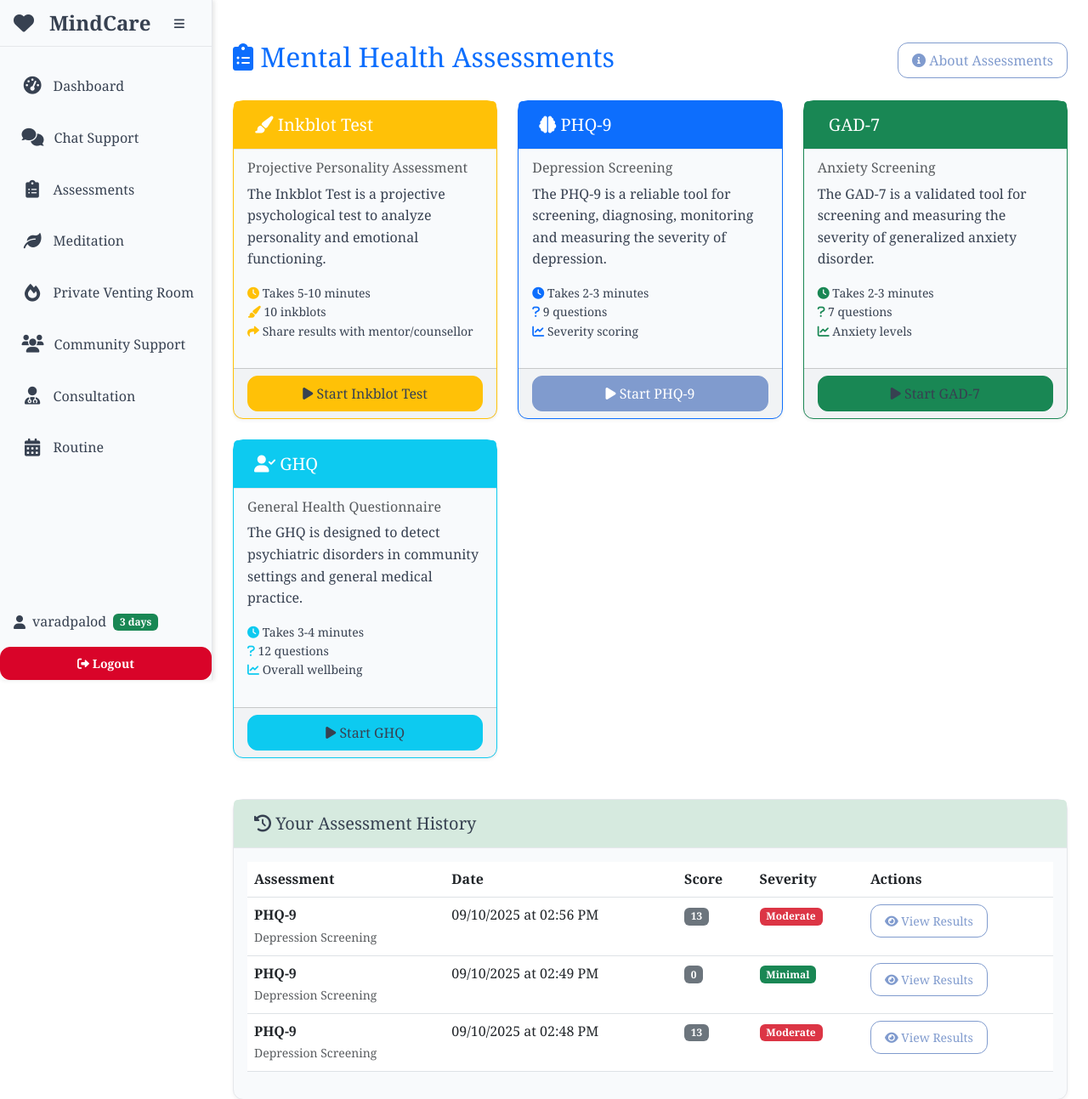
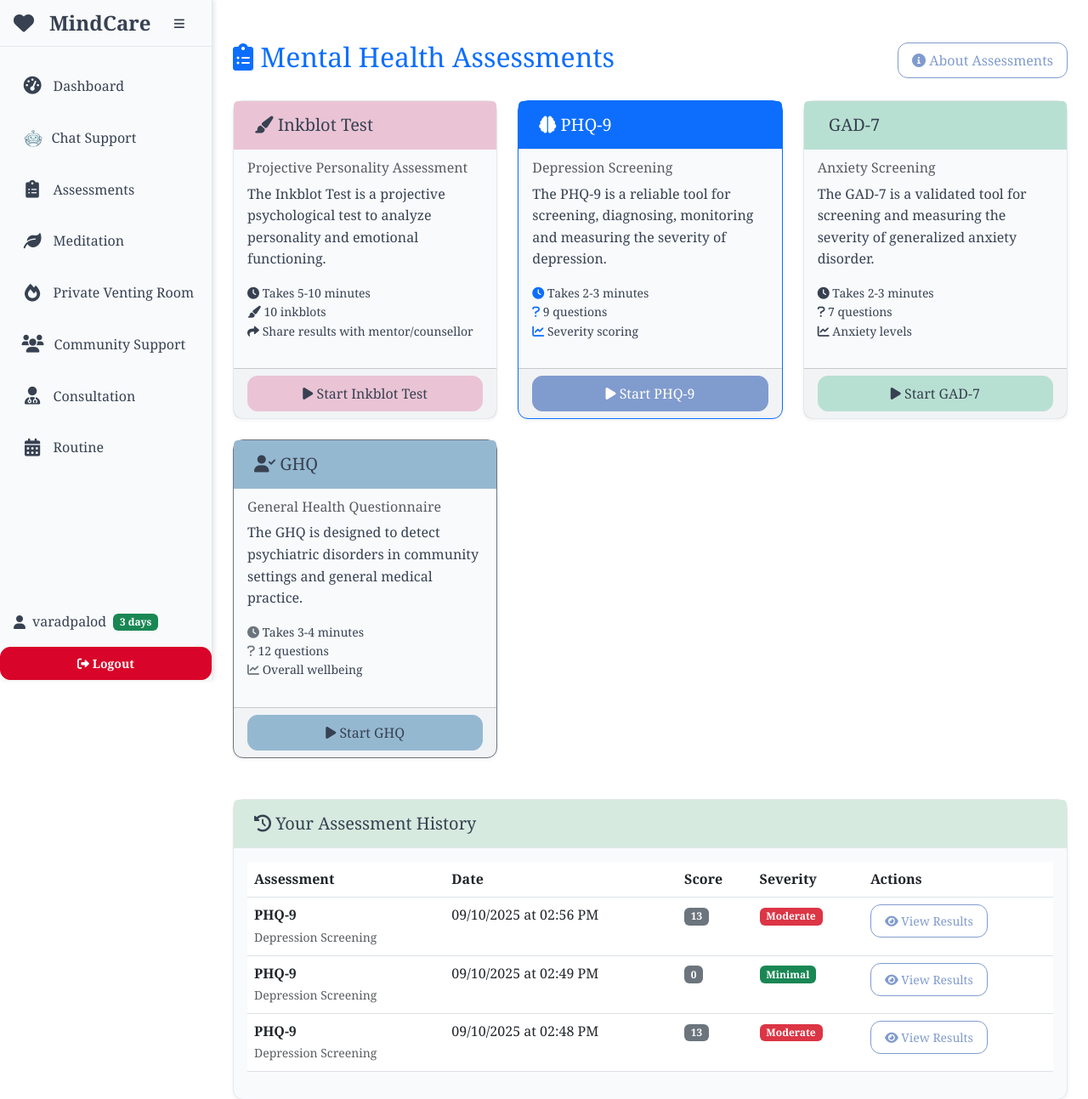
Before and after one commit to SarangRao20/SIH-MentalHealth, a Flask app: page /assessments in a window 1280 px wide. Shown: the top 1293 px of the page at 85% size. Run offline with Flask 3, Linux system fonts and the light colour scheme; a user stored in the database is signed in.

Commit message:
color theme change

```diff
--- a/static/css/style.css
+++ b/static/css/style.css
@@ -107,6 +107,25 @@ body {
   padding: 1rem 1.5rem;
   font-weight: bold;
   font-size: 1.1rem;
+}
+
+/* Custom background colors for assessment cards based on new color variables */
+.card-header.bg-destructive, .btn.btn-destructive {
+  background-color: var(--destructive) !important;
+  color: var(--destructive-foreground) !important;
+  border-color: var(--destructive) !important;
+}
+
+.card-header.bg-accent, .btn.btn-accent {
+  background-color: var(--accent) !important;
+  color: var(--accent-foreground) !important;
+  border-color: var(--accent) !important;
+}
+
+.card-header.bg-secondary, .btn.btn-secondary {
+  background-color: var(--secondary) !important;
+  color: var(--secondary-foreground) !important;
+  border-color: var(--secondary) !important;
 }
 
 /* --- */
@@ -497,3 +516,22 @@ footer {
 .sidebar-header .logo-section:hover i.fas.fa-heart {
     color: var(--primary); /* Soft periwinkle accent on hover */
 }
+
+/* Default icon style */
+.chatbot-icon {
+    display: inline-block;
+    width: 20px;
+    height: 20px;
+    background-image: url('../images/bot.png'); /* The default image */
+    background-size: contain;
+    background-repeat: no-repeat;
+    background-position: center;
+    margin-right: 10px;
+    vertical-align: middle;
+    transition: background-image 0.3s ease-in-out;
+}
+
+/* Hover effect to change the image */
+.chatbot-link:hover .chatbot-icon {
+    background-image: url('../images/bot2.png'); /* The new image on hover */
+}
--- a/templates/assessments.html
+++ b/templates/assessments.html
@@ -17,11 +17,10 @@
         </div>
     </div>
 
-    <!-- Available Assessments -->
     <div class="row g-4 mb-5">
         <div class="col-md-6 col-lg-4">
-            <div class="card h-100 border-warning">
-                <div class="card-header bg-warning text-white">
+            <div class="card h-100 border-destructive">
+                <div class="card-header bg-destructive text-white">
                     <h5 class="card-title mb-0">
                         <i class="fas fa-paint-brush"></i> Inkblot Test
                     </h5>
@@ -32,13 +31,13 @@
                         The Inkblot Test is a projective psychological test to analyze personality and emotional functioning.
                     </p>
                     <ul class="list-unstyled small">
-                        <li><i class="fas fa-clock text-warning"></i> Takes 5-10 minutes</li>
-                        <li><i class="fas fa-paint-brush text-warning"></i> 10 inkblots</li>
-                        <li><i class="fas fa-share text-warning"></i> Share results with mentor/counsellor</li>
+                        <li><i class="fas fa-clock text-destructive"></i> Takes 5-10 minutes</li>
+                        <li><i class="fas fa-paint-brush text-destructive"></i> 10 inkblots</li>
+                        <li><i class="fas fa-share text-destructive"></i> Share results with mentor/counsellor</li>
                     </ul>
                 </div>
                 <div class="card-footer">
-                        <a href="/inkblot" class="btn btn-warning w-100">
+                        <a href="/inkblot" class="btn btn-destructive w-100">
                         <i class="fas fa-play"></i> Start Inkblot Test
                     </a>
                 </div>
@@ -71,8 +70,8 @@
         </div>
 
         <div class="col-md-6 col-lg-4">
-            <div class="card h-100 border-success">
-                <div class="card-header bg-success text-white">
+            <div class="card h-100 border-accent">
+                <div class="card-header bg-accent text-white">
                     <h5 class="card-title mb-0">
                         <i class="fas fa-heart-rate"></i> GAD-7
                     </h5>
@@ -83,13 +82,13 @@
                         The GAD-7 is a validated tool for screening and measuring the severity of generalized anxiety disorder.
                     </p>
                     <ul class="list-unstyled small">
-                        <li><i class="fas fa-clock text-success"></i> Takes 2-3 minutes</li>
-                        <li><i class="fas fa-question text-success"></i> 7 questions</li>
-                        <li><i class="fas fa-chart-line text-success"></i> Anxiety levels</li>
+                        <li><i class="fas fa-clock text-accent"></i> Takes 2-3 minutes</li>
+                        <li><i class="fas fa-question text-accent"></i> 7 questions</li>
+                        <li><i class="fas fa-chart-line text-accent"></i> Anxiety levels</li>
                     </ul>
                 </div>
                 <div class="card-footer">
-                    <a href="{{ url_for('assessment_form', assessment_type='GAD-7') }}" class="btn btn-success w-100">
+                    <a href="{{ url_for('assessment_form', assessment_type='GAD-7') }}" class="btn btn-accent w-100">
                         <i class="fas fa-play"></i> Start GAD-7
                     </a>
                 </div>
@@ -97,8 +96,8 @@
         </div>
 
         <div class="col-md-6 col-lg-4">
-            <div class="card h-100 border-info">
-                <div class="card-header bg-info text-white">
+            <div class="card h-100 border-secondary">
+                <div class="card-header bg-secondary text-white">
                     <h5 class="card-title mb-0">
                         <i class="fas fa-user-check"></i> GHQ
                     </h5>
@@ -109,13 +108,13 @@
                         The GHQ is designed to detect psychiatric disorders in community settings and general medical practice.
                     </p>
                     <ul class="list-unstyled small">
-                        <li><i class="fas fa-clock text-info"></i> Takes 3-4 minutes</li>
-                        <li><i class="fas fa-question text-info"></i> 12 questions</li>
-                        <li><i class="fas fa-chart-line text-info"></i> Overall wellbeing</li>
+                        <li><i class="fas fa-clock text-secondary"></i> Takes 3-4 minutes</li>
+                        <li><i class="fas fa-question text-secondary"></i> 12 questions</li>
+                        <li><i class="fas fa-chart-line text-secondary"></i> Overall wellbeing</li>
                     </ul>
                 </div>
                 <div class="card-footer">
-                    <a href="{{ url_for('assessment_form', assessment_type='GHQ') }}" class="btn btn-info w-100">
+                    <a href="{{ url_for('assessment_form', assessment_type='GHQ') }}" class="btn btn-secondary w-100">
                         <i class="fas fa-play"></i> Start GHQ
                     </a>
                 </div>
@@ -123,7 +122,6 @@
         </div>
     </div>
 
-    <!-- Assessment History -->
     <div class="row">
         <div class="col-12">
             <div class="card">
@@ -194,9 +192,7 @@
             </div>
         </div>
     </div>
-</div>
 
-<!-- Assessment Information Modal -->
     <div class="modal fade" id="assessmentInfoModal" tabindex="-1">
         <div class="modal-dialog modal-lg">
             <div class="modal-content">
@@ -238,6 +234,7 @@
             </div>
         </div>
     </div>
+</div>
 {% endblock %}
 
 {% block extra_scripts %}
--- a/templates/base.html
+++ b/templates/base.html
@@ -41,7 +41,7 @@
         </li>
         <li>
             <a href="{{ url_for('chatbot') }}">
-                <i class="fas fa-comments icon"></i>
+                <img id="chatbot-icon" src="{{ url_for('static', filename='images/bot.png') }}" alt="Chatbot Icon" class="icon" style="width: 20px; height: 20px; vertical-align: middle; margin-right: 10px;">
                 <span class="label">Chat Support</span>
             </a>
         </li>
```
Also changed, not shown: static/images/bot.png (added), static/images/bot2.png (added), 3 other files. Lines whose indentation alone changed are shown as unchanged.
